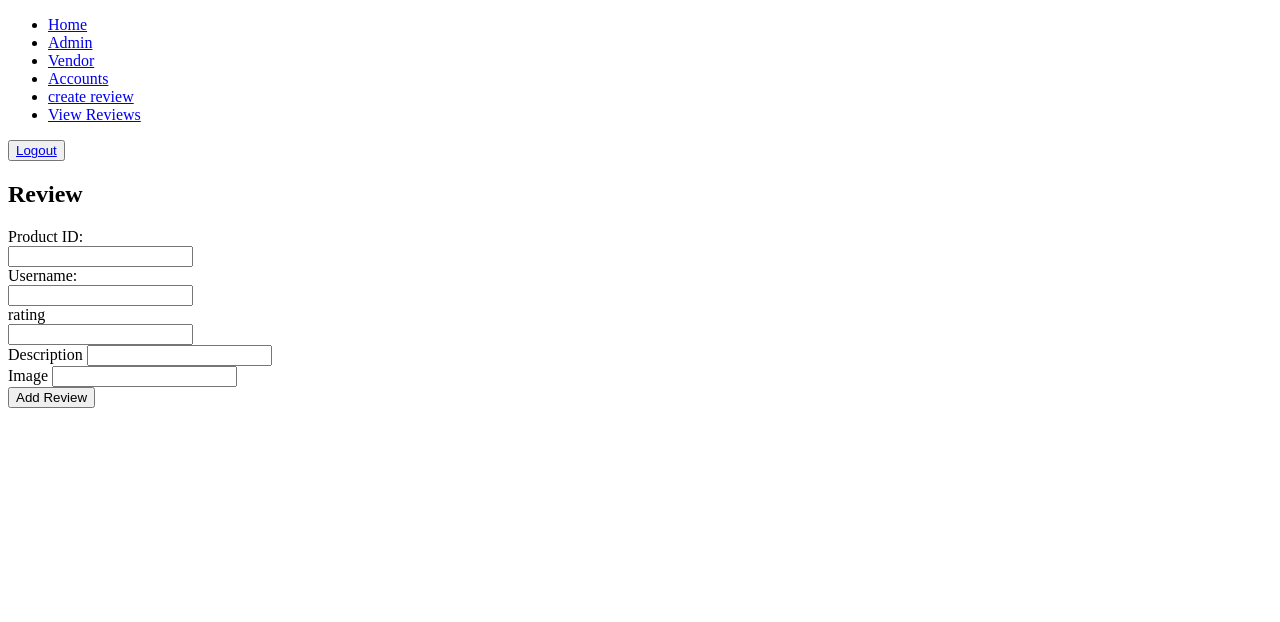
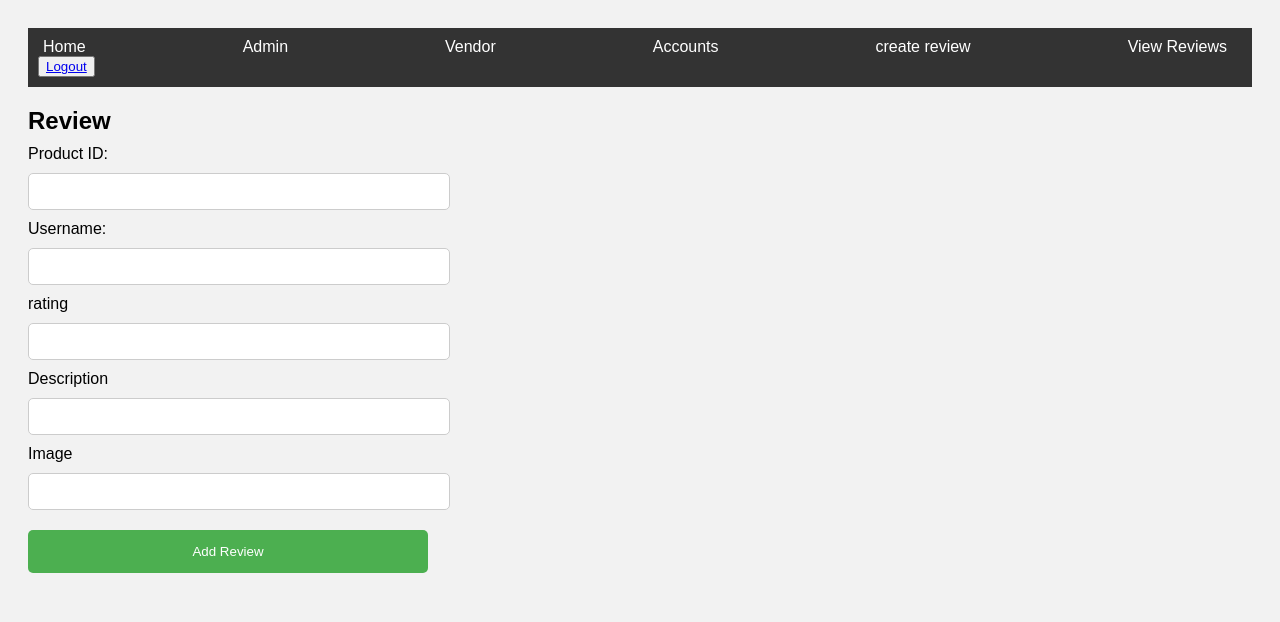
Before and after one commit to Veronica-Void/CSET180Final-EcommerceDupe, a Flask app: page /review in a window 1280 px wide. Shown: the top 622 px of the page. Run offline with Flask 3, Linux system fonts and the light colour scheme.

Commit message:
added css to review page

```diff
--- a/templates/review.html
+++ b/templates/review.html
@@ -36,6 +36,84 @@
     </form>
     <table>
     </table>
+    <style>
+        body {
+          font-family: Arial, sans-serif;
+          background-color: #f2f2f2;
+          padding: 20px;
+        }
+
+        nav {
+          background-color: #333;
+          color: #fff;
+          padding: 10px;
+          margin-bottom: 20px;
+        }
+
+        nav ul {
+          list-style-type: none;
+          margin: 0;
+          padding: 0;
+          display: flex;
+          justify-content: space-between;
+        }
+
+        nav ul li {
+          display: inline;
+          margin-right: 10px;
+        }
+
+        nav ul li a {
+          color: #fff;
+          text-decoration: none;
+          padding: 5px;
+        }
+
+        nav ul li a:hover {
+          background-color: #555;
+        }
+
+        h2 {
+          margin-top: 20px;
+          margin-bottom: 10px;
+        }
+
+        form {
+          max-width: 400px;
+          margin-bottom: 20px;
+        }
+
+        input[type="text"],
+        input[type="password"] {
+          width: 100%;
+          padding: 10px;
+          margin: 10px 0;
+          border: 1px solid #ccc;
+          border-radius: 5px;
+        }
+
+        input[type="submit"] {
+          width: 100%;
+          background-color: #4CAF50;
+          color: white;
+          padding: 14px 20px;
+          margin: 10px 0;
+          border: none;
+          border-radius: 5px;
+          cursor: pointer;
+        }
+
+        input[type="submit"]:hover {
+          background-color: #45a049;
+        }
+
+        .error {
+          color: red;
+          font-size: 14px;
+          margin-top: 5px;
+        }
+      </style>
+
 
 </body>
 </html>
```
